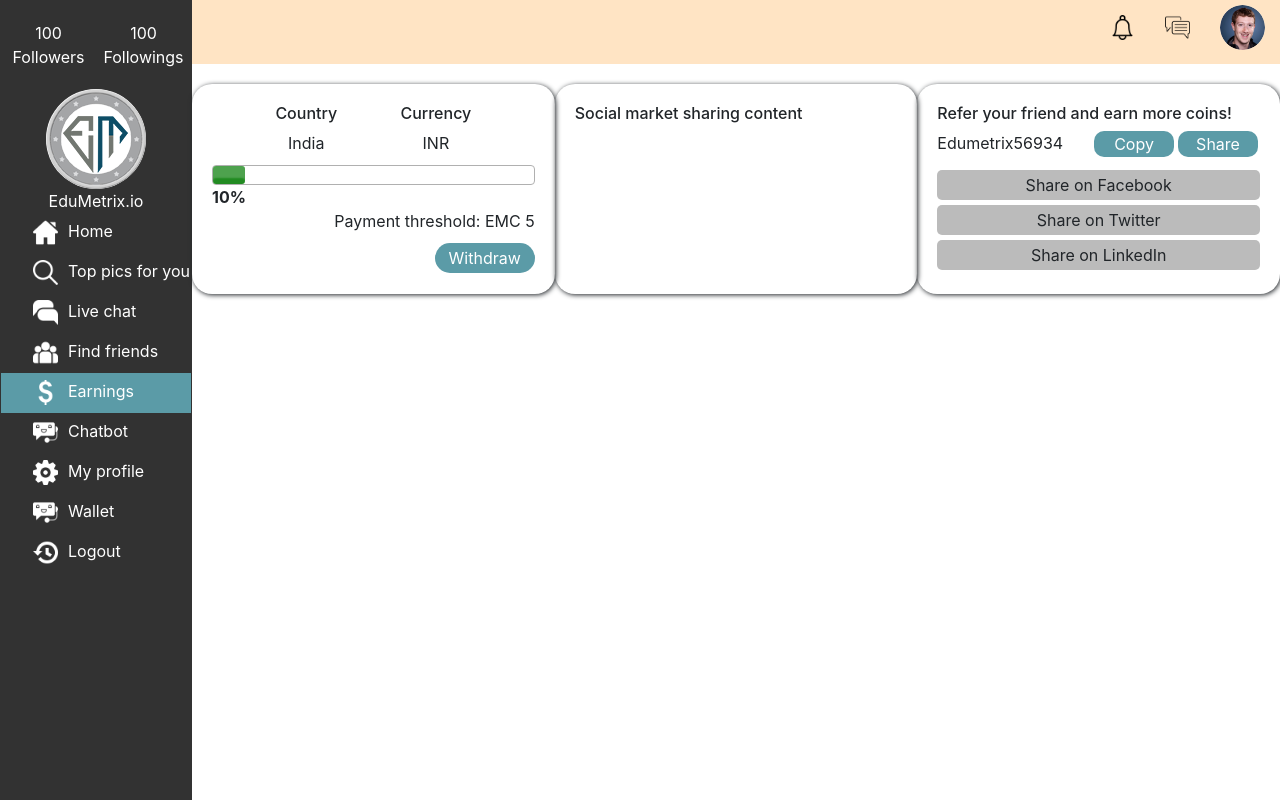
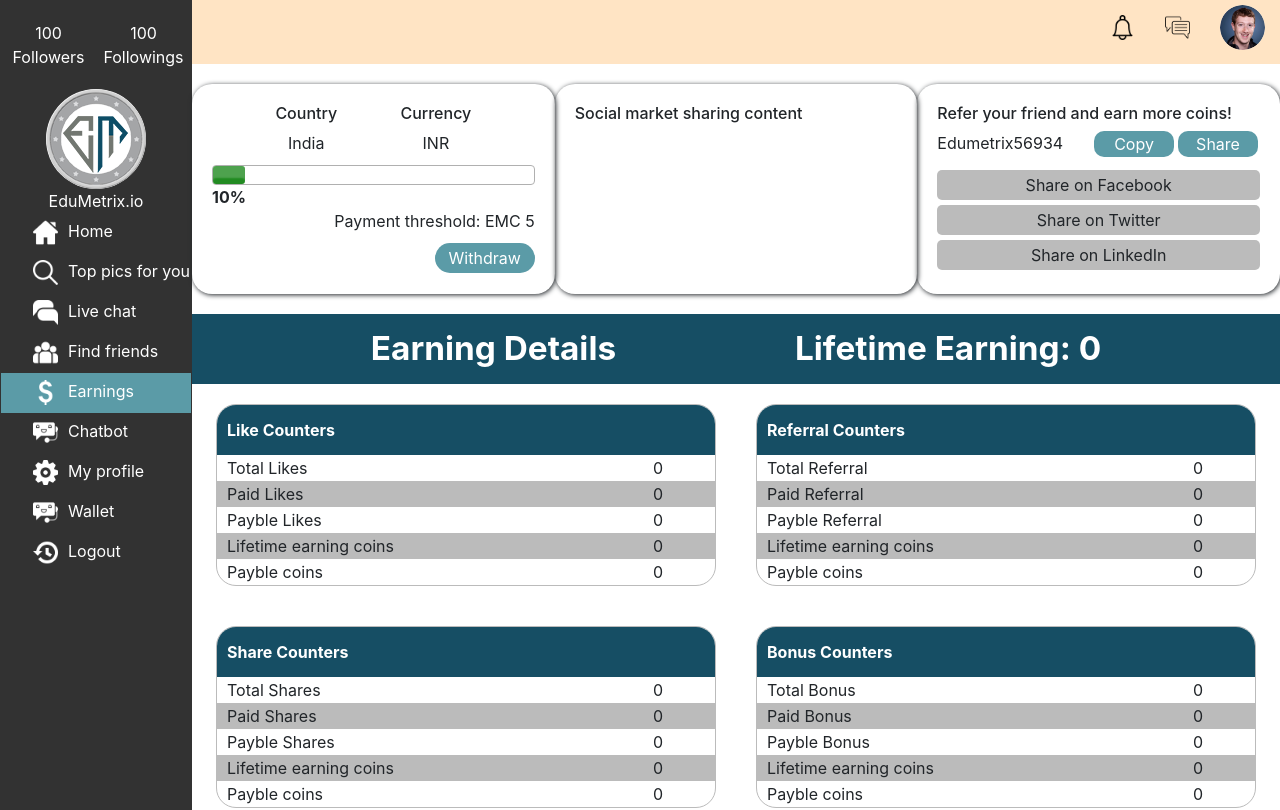
Before and after one commit to EduMetrix-elearning/Client-New-Project-On-Hooks, a React (Create React App) app: page /earnings in a window 1280 px wide. Shown: the top 810 px of the page. Built offline with nearby package versions, Linux system fonts and the light colour scheme; sample sign-in values are in the browser's storage; the HTML template or start-up script is replaced by a standard one.

Commit message:
working on profile

```diff
--- a/src/App.js
+++ b/src/App.js
@@ -10,7 +10,7 @@
 import TopPics from './pages/pics/TopPics.jsx';
 import FindFriends from './pages/find_friends/find_friends.jsx';
 import Earnings from './pages/Earnings/Earnings';
-import ChatBot from './pages/chatbot/index.jsx';
+import ChatBot from './pages/Chatbot/Chatbot';
 import Profile from './pages/profile/index.jsx';
 import Wallet from './pages/wallet/index.jsx';
 
--- /dev/null
+++ b/src/components/_pages/Chatbot/BotIcon/BotIcon.jsx
@@ -0,0 +1,24 @@
+import React from 'react'
+import './BotIcon.scss'
+
+import image_coin from '../../../../asset/images/coin.png'
+import { useState } from 'react'
+
+export default function BotIcon() {
+
+    const [show, setShow] = useState(false)
+
+    return (
+        <div className='BotIcon'>
+            {show &&
+                <div className='chat_window'>
+                    <i className='fa fa-close' onClick={()=>setShow(false)}/>
+
+                </div>
+            }
+            <div className='image_div' onClick={() => setShow(!show)}>
+                <img src={image_coin} alt="" />
+            </div>
+        </div>
+    )
+}
--- /dev/null
+++ b/src/components/_pages/Chatbot/BotIcon/BotIcon.scss
@@ -0,0 +1,30 @@
+.BotIcon {
+    position: fixed;
+    bottom: 50px;
+    right: 50px;
+    cursor: pointer;
+
+    .chat_window {
+        height: 400px;
+        width: 300px;
+        background-color: white;
+        border: 1px solid black;
+        position: absolute;
+        right: 0;
+        bottom: 0;
+        border-radius:15px;
+        i{
+            position: absolute;
+            right:10px;
+            top:10px;
+        }
+    }
+
+    .image_div {
+        img {
+            $side: 50px;
+            width: $side;
+            height: $side;
+        }
+    }
+}
--- a/src/components/_pages/Earnings/Table/Table.jsx
+++ b/src/components/_pages/Earnings/Table/Table.jsx
@@ -1,10 +1,26 @@
 import React from 'react'
 import './Table.scss'
 
-export default function Table() {
+export default function Table({ data }) {
     return (
         <div className='Table'>
+            <table>
 
+                <thead>
+                    <tr>
+                        <td>{data.title}</td>
+                        <td></td>
+                    </tr>
+                </thead>
+                <tbody>
+                    {data && data.details.map((detail, i) => (
+                        <tr key={i}>
+                            <td>{detail.text}</td>
+                            <td>{detail.value}</td>
+                        </tr>
+                    ))}
+                </tbody>
+            </table>
         </div>
     )
 }
--- a/src/components/_pages/Earnings/Table/Table.scss
+++ b/src/components/_pages/Earnings/Table/Table.scss
@@ -1,3 +1,38 @@
-.Table{
+.Table {
+    overflow: hidden;
+    border-radius: 20px;
+    margin: 20px;
+    border: 1px solid var(--color4);
+    border-collapse: collapse;
 
+    table {
+        width: 100%;
+
+        thead {
+            height: 50px;
+            background-color: var(--color9);
+
+            td {
+                font-weight: 700;
+                color: white;
+                padding-left: 10px;
+            }
+        }
+
+        tbody {
+            tr {
+                td {
+                    padding-left: 10px;
+
+                    &:last-child {
+                        padding-right: 10px;
+                    }
+                }
+
+                &:nth-child(2n) {
+                    background-color: var(--color4);
+                }
+            }
+        }
+    }
 }
--- a/src/index.scss
+++ b/src/index.scss
@@ -32,6 +32,7 @@
   --color6: #323232;
   --color7: #5b9ba7;
   --color8: #d3d3d3;
+  --color9: #164E64;
 }
 
 .justify-center {
--- a/src/pages/chatbot/index.jsx
+++ b/src/pages/Chatbot/Chatbot.jsx
@@ -1,10 +1,15 @@
 import React from 'react'
+
+import Header from '../../components/Header/Header'
 import NavBar from '../../components/NavBar/NavBar'
+import BotIcon from '../../components/_pages/Chatbot/BotIcon/BotIcon'
 
 export default function ChatBot() {
     return (
         <div className='ChatBot grid'>
+            <Header />
             <NavBar currPage={'Chatbot'} />
+            <BotIcon />
         </div>
     )
 }
--- a/src/pages/Earnings/Earnings.jsx
+++ b/src/pages/Earnings/Earnings.jsx
@@ -6,8 +6,61 @@
 import CurrencyExchange from '../../components/_pages/Earnings/CurrencyExchange/CurrencyExchange'
 import SocialMarketContent from '../../components/_pages/Earnings/SocialMarketContent/SocialMarketContent'
 import ReferYourFriend from '../../components/_pages/Earnings/ReferYourFriend/ReferYourFriend'
+import Table from '../../components/_pages/Earnings/Table/Table'
 
 export default function Earnings() {
+
+    const table1 = {
+        title: 'Like Counters',
+        details: [
+            { text: 'Total Likes', value: 0 },
+            { text: 'Paid Likes', value: 0 },
+            { text: 'Payble Likes', value: 0 },
+            { text: 'Lifetime earning coins', value: 0 },
+            { text: 'Payble coins', value: 0 }
+        ]
+    }
+    const table2 = {
+        title: 'Referral Counters',
+        details: [
+            { text: 'Total Referral', value: 0 },
+            { text: 'Paid Referral', value: 0 },
+            { text: 'Payble Referral', value: 0 },
+            { text: 'Lifetime earning coins', value: 0 },
+            { text: 'Payble coins', value: 0 }
+        ]
+    }
+    const table3 = {
+        title: 'Share Counters',
+        details: [
+            { text: 'Total Shares', value: 0 },
+            { text: 'Paid Shares', value: 0 },
+            { text: 'Payble Shares', value: 0 },
+            { text: 'Lifetime earning coins', value: 0 },
+            { text: 'Payble coins', value: 0 }
+        ]
+    }
+    const table4 = {
+        title: 'Bonus Counters',
+        details: [
+            { text: 'Total Bonus', value: 0 },
+            { text: 'Paid Bonus', value: 0 },
+            { text: 'Payble Bonus', value: 0 },
+            { text: 'Lifetime earning coins', value: 0 },
+            { text: 'Payble coins', value: 0 }
+        ]
+    }
+    const table5 = {
+        title: 'Total Payable',
+        details: [
+            { text: 'Total Likes', value: 0 },
+            { text: 'Total Referrals', value: 0 },
+            { text: 'Total Shares', value: 0 },
+            { text: 'Total Additional Bonus', value: 0 },
+            { text: 'Total Payble Amount', value: 0 }
+        ]
+    }
+
     return (
         <div className='Earnings grid'>
             <Header />
@@ -18,6 +71,20 @@
                     <SocialMarketContent />
                     <ReferYourFriend />
                 </div>
+                <div className="downrow">
+                    <div className='tables'>
+                        <header>
+                            <p> Earning Details</p>
+                            <p> Lifetime Earning: 0</p>
+                        </header>
+                        <Table data={table1} />
+                        <Table data={table2} />
+                        <Table data={table3} />
+                        <Table data={table4} />
+                        <header>Total Payable</header>
+                        <Table data={table5} />
+                    </div>
+                </div>
             </div>
         </div>
     )
--- a/src/pages/Earnings/Earnings.scss
+++ b/src/pages/Earnings/Earnings.scss
@@ -6,7 +6,9 @@
             display: flex;
             justify-content: space-around;
 
-            .CurrencyExchange, .SocialMarketContent, .ReferYourFriend {
+            .CurrencyExchange,
+            .SocialMarketContent,
+            .ReferYourFriend {
                 width: 370px;
                 height: 210px;
                 padding: 20px;
@@ -15,5 +17,29 @@
                 box-shadow: 1px 1px 5px 0px;
             }
         }
+
+        .downrow {
+            .tables {
+                display: flex;
+                flex-wrap: wrap;
+                justify-content: center;
+
+                header {
+                    width: 100%;
+                    height: 70px;
+                    background-color: var(--color9);
+                    color: white;
+                    display: flex;
+                    justify-content: space-evenly;
+                    align-items: center;
+                    font-size: 25pt;
+                    font-weight: bold;
+                }
+
+                .Table {
+                    width: 500px;
+                }
+            }
+        }
     }
 }
```
Also changed, not shown: src/asset/images/coin.png (added).
